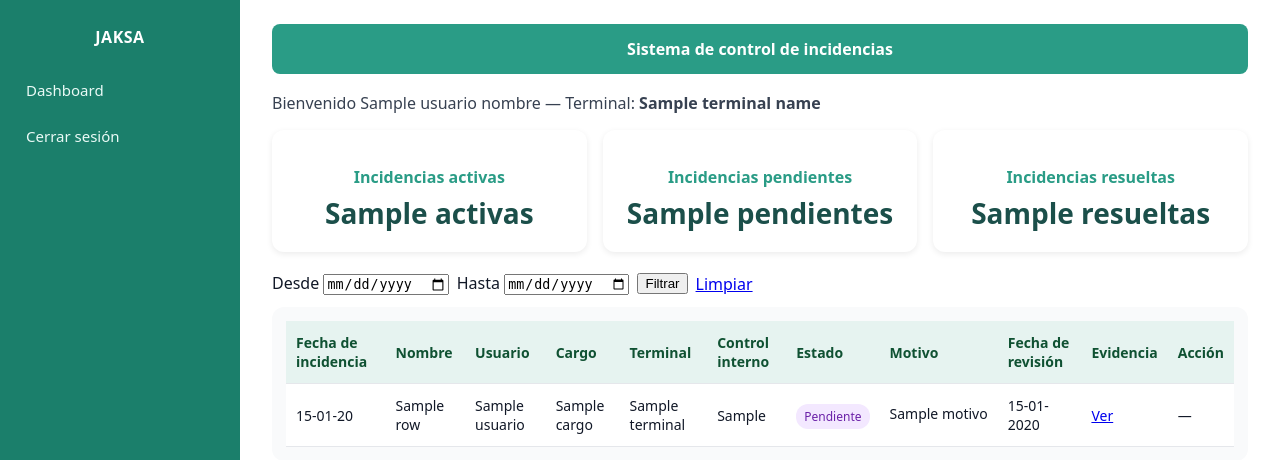
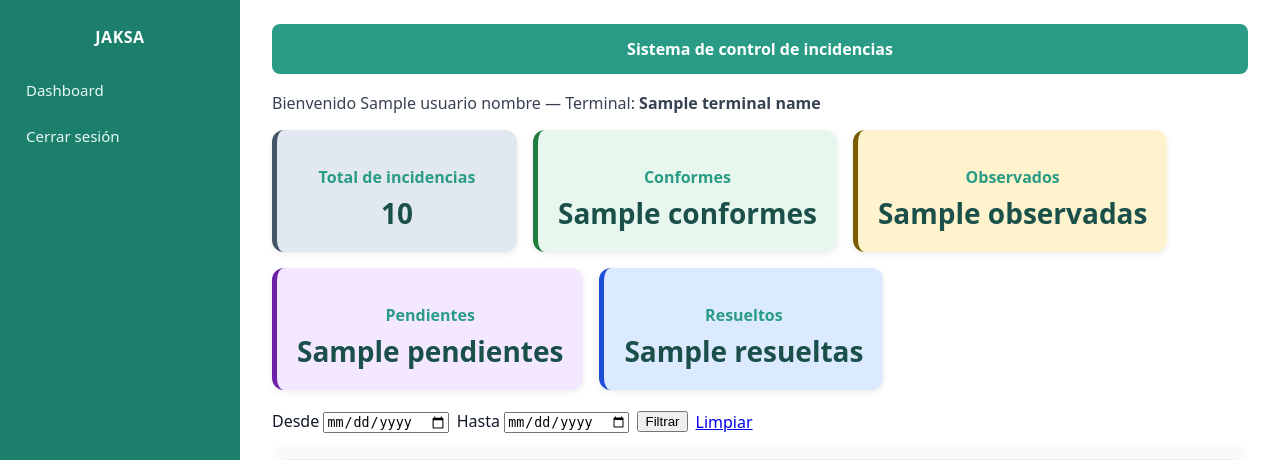
Before and after one commit to Jesus-Meza-Ramirez/control_incidencias, a Django app: template webui/templates/admin_terminal_dashboard.html in a window 1280 px wide. Shown: the top 460 px of the page. Run offline with Django 5.2, Linux system fonts and the light colour scheme; tables that the repository leaves empty hold one stand-in row (values such as "Sample post"); the template is opened without the code that fills it: values that come from a table or form of the project are taken from there, most other values are stand-ins (such as "Sample title", 1, 10 or a date in 2020).

Commit message:
puliendo el sistema

```diff
--- a/webui/templates/admin_terminal_dashboard.html
+++ b/webui/templates/admin_terminal_dashboard.html
@@ -164,6 +164,74 @@
   background: #1d4ed8;
 }
 
+
+.card-link {
+  text-decoration: none;
+  color: inherit;
+  display: block;
+}
+
+.card-link.card-active .card {
+  border: 2px solid #1b7f6b;
+  box-shadow: 0 0 0 1px rgba(27,127,107,0.25);
+}
+
+
+
+
+/* Cards por estado (mismo esquema que las badges) */
+.card-estado {
+    border-left: 5px solid transparent;
+    transition: transform .15s ease, box-shadow .15s ease;
+}
+
+.card-estado:hover {
+    transform: translateY(-3px);
+    box-shadow: 0 4px 10px rgba(0,0,0,0.10);
+}
+
+/* 👉 Conforme  = badge.ok */
+.card-conforme {
+    background: #e8f7ee;       /* igual que badge.ok */
+    border-color: #1e7d3f;     /* tono del texto */
+    color: #1e7d3f;
+}
+
+/* 👉 Observado = badge.warn */
+.card-observado {
+    background: #fff3cd;       /* igual que badge.warn */
+    border-color: #7a5d00;
+    color: #7a5d00;
+}
+
+/* 👉 Pendiente = badge.pending (lila) */
+.card-pendiente {
+    background: #f3e8ff;       /* igual que badge.pending */
+    border-color: #6b21a8;
+    color: #6b21a8;
+}
+
+/* 👉 Resuelto = badge.done (azul) */
+.card-resuelto {
+    background: #dbeafe;       /* igual que badge.done */
+    border-color: #1d4ed8;
+    color: #1d4ed8;
+}
+
+/* Card activa cuando hay filtro por ese estado */
+.card-link.card-active .card {
+    box-shadow: 0 0 0 3px rgba(0,0,0,0.15);
+    transform: scale(1.02);
+}
+
+/* Card neutro para el total */
+.card-total {
+    background: #e2e8f0;   /* gris clarito */
+    border-color: #475569; /* gris oscuro */
+    color: #334155;
+}
+
+
 </style>
 
 <div class="layout">
@@ -183,20 +251,57 @@
     <p class="hello">Bienvenido {{ usuario_nombre }} — Terminal: <strong>{{ terminal_name }}</strong></p>
 
     <!-- Tarjetas resumen -->
-    <div class="cards">
-      <div class="card">
-        <h3>Incidencias activas</h3>
-        <p>{{ cards.activas }}</p>
+
+<!-- Tarjetas por estado (clic = filtro) -->
+<div class="cards" style="margin-top:10px;">
+
+
+  <a href="?estado_card=total"
+   class="card-link {% if estado_card == 'total' %}card-active{% endif %}">
+    <div class="card card-estado card-total">
+        <h3>Total de incidencias</h3>
+        <p>{{ cards.total }}</p>
     </div>
-      <div class="card">
-        <h3>Incidencias pendientes</h3>
+  </a>
+
+
+
+  <a href="?estado_card=conforme"
+     class="card-link {% if estado_card == 'conforme' %}card-active{% endif %}">
+    <div class="card card-estado card-conforme">
+      <h3>Conformes</h3>
+      <p>{{ cards.conformes }}</p>
+    </div>
+  </a>
+
+  <a href="?estado_card=observado"
+     class="card-link {% if estado_card == 'observado' %}card-active{% endif %}">
+    <div class="card card-estado card-observado">
+      <h3>Observados</h3>
+      <p>{{ cards.observadas }}</p>
+    </div>
+  </a>
+
+  <a href="?estado_card=pendiente"
+     class="card-link {% if estado_card == 'pendiente' %}card-active{% endif %}">
+    <div class="card card-estado card-pendiente">
+      <h3>Pendientes</h3>
       <p>{{ cards.pendientes }}</p>
     </div>
-      <div class="card">
-        <h3>Incidencias resueltas</h3>
+  </a>
+
+  <a href="?estado_card=resuelto"
+     class="card-link {% if estado_card == 'resuelto' %}card-active{% endif %}">
+    <div class="card card-estado card-resuelto">
+      <h3>Resueltos</h3>
       <p>{{ cards.resueltas }}</p>
     </div>
+  </a>
+
 </div>
+
+
+
 
     <!-- Filtro por fecha -->
     <form method="get" style="margin: 0 0 12px 0; display:flex; gap:8px; align-items:center;">
@@ -410,6 +515,16 @@
 
 <script>
   (function () {
+
+    // ====== helper para HOY en horario local (YYYY-MM-DD) ======
+    function getHoyLocalISO() {
+      const hoy = new Date();
+      const year  = hoy.getFullYear();
+      const month = String(hoy.getMonth() + 1).padStart(2, '0'); // 0–11
+      const day   = String(hoy.getDate()).padStart(2, '0');
+      return `${year}-${month}-${day}`;
+    }
+
     // ====== MODAL EVIDENCIA (ya lo tenías) ======
     const modal = document.getElementById('evidenceModal');
     const img = document.getElementById('evidenceImg');
@@ -438,7 +553,9 @@
       });
     }
     document.addEventListener('keydown', (e) => {
-      if (e.key === 'Escape' && modal.style.display === 'flex') closeModal();
+      if (e.key === 'Escape' && modal && modal.style.display === 'flex') {
+        closeModal();
+      }
     });
 
     // Links "Ver" de la tabla principal
@@ -466,7 +583,6 @@
     const solucionField = document.getElementById('solucionField');
     const evidenciaSolField = document.getElementById('evidenciaSolField');
     const clearSolutionBtn = document.getElementById('btnClearSolution');
-
 
     function openSolutionModal(btn) {
       const id = btn.dataset.id;
@@ -504,8 +620,10 @@
 
       // Fecha de solución: hoy por defecto (solo si está vacío)
       if (fechaSolField && !fechaSolField.value) {
-        const hoy = new Date().toISOString().slice(0, 10);
-        fechaSolField.value = hoy;
+        const hoyLocal = getHoyLocalISO();      // ✅ fecha local
+        fechaSolField.value = hoyLocal;
+        // opcional: guardamos por si algún día quieres restaurarla
+        fechaSolField.dataset.originalDate = hoyLocal;
       }
 
       if (solutionModal) solutionModal.style.display = 'flex';
@@ -517,17 +635,14 @@
       if (solutionEvidence) solutionEvidence.textContent = '—';
     }
 
-
-
     // Botón "Limpiar": solo limpia texto y archivo, NO la fecha
     if (clearSolutionBtn) {
       clearSolutionBtn.addEventListener('click', () => {
         if (solucionField) solucionField.value = '';
         if (evidenciaSolField) evidenciaSolField.value = '';
-        // OJO: NO tocamos fechaSolField, así la fecha se mantiene
+        // NO tocamos fechaSolField para que conserve la fecha
       });
     }
-
 
     document.querySelectorAll('.btn-solucion').forEach(btn => {
       btn.addEventListener('click', () => openSolutionModal(btn));
@@ -569,4 +684,5 @@
 
 
 
+
 {% endblock %}
```
Also changed, not shown: webui/views.py (+31 -25 lines), media/evidencias/78ce02ab-3713-456f-b04f-88ca9132052d_l7aUHB3.jfif (added), media/evidencias_solucion/78ce02ab-3713-456f-b04f-88ca9132052d_2jetjks.jfif (added). Lines whose indentation alone changed are shown as unchanged.
